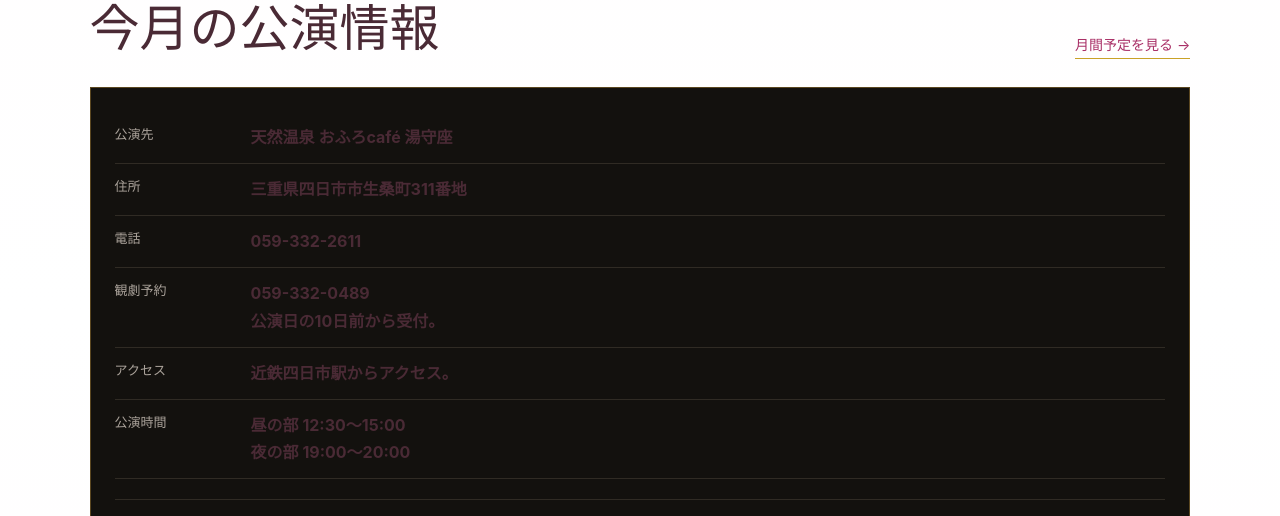
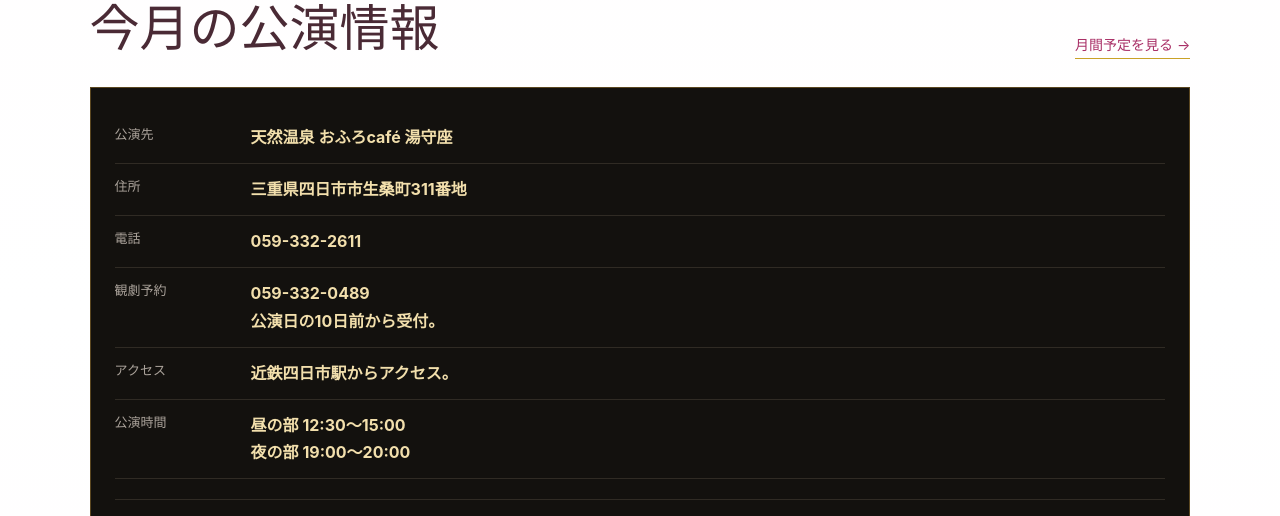
Before and after one commit to sakura7612harunojo/gekidan-hanafubuki-homepage, a Next.js app: page / in a window 1280 px wide. Shown: the part 1240-1756 px from the top of the page. Built offline with nearby package versions, Linux system fonts and the light colour scheme; no server answers; the database is empty.

Commit message:
fix: 公演先情報の文字コントラストを改善

```diff
--- a/app/page.tsx
+++ b/app/page.tsx
@@ -365,7 +365,7 @@
                     }}
                   >
                     <span style={{ color: "#aaa29a", fontSize: "13px" }}>{entry.label}</span>
-                    <strong style={{ whiteSpace: "pre-line", lineHeight: 1.7 }}>{entry.value}</strong>
+                    <strong style={{ color: "#f2dfac", whiteSpace: "pre-line", lineHeight: 1.7 }}>{entry.value}</strong>
                   </div>
                 ))}
               </div>
```
